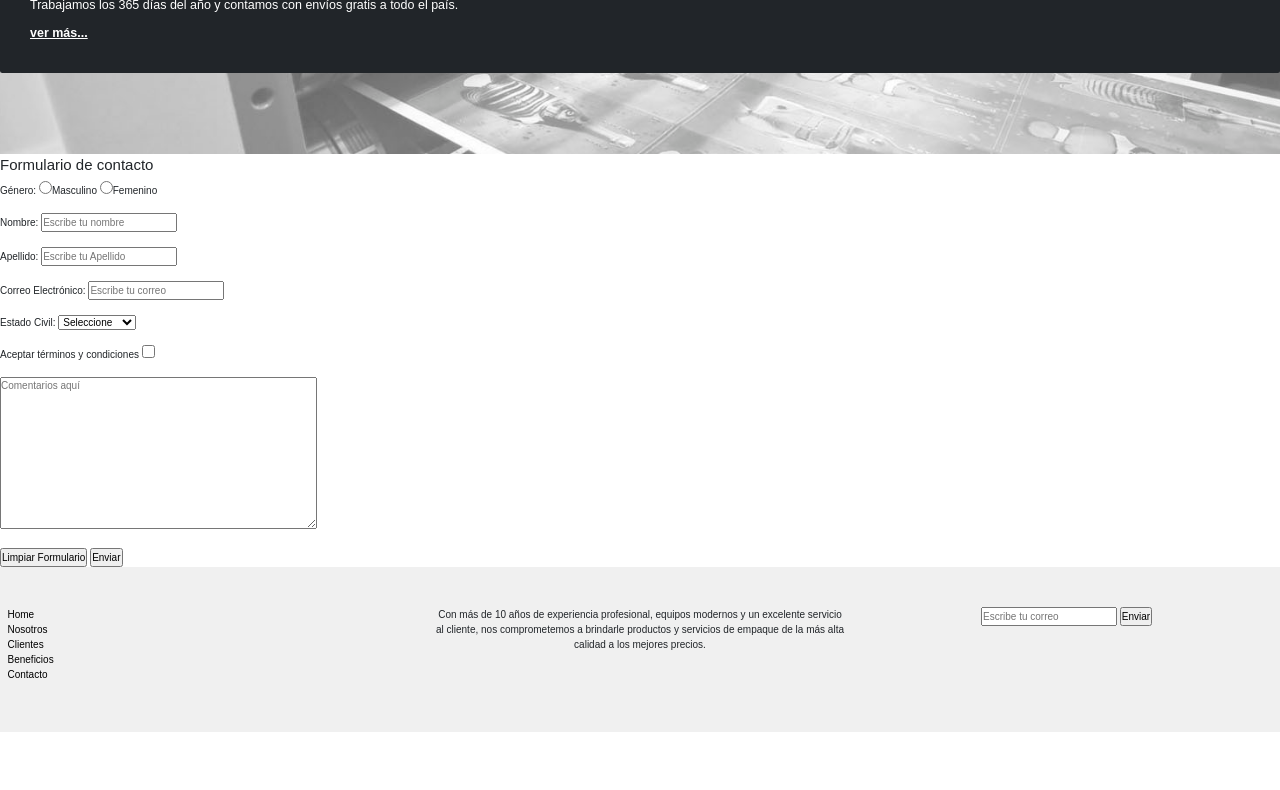
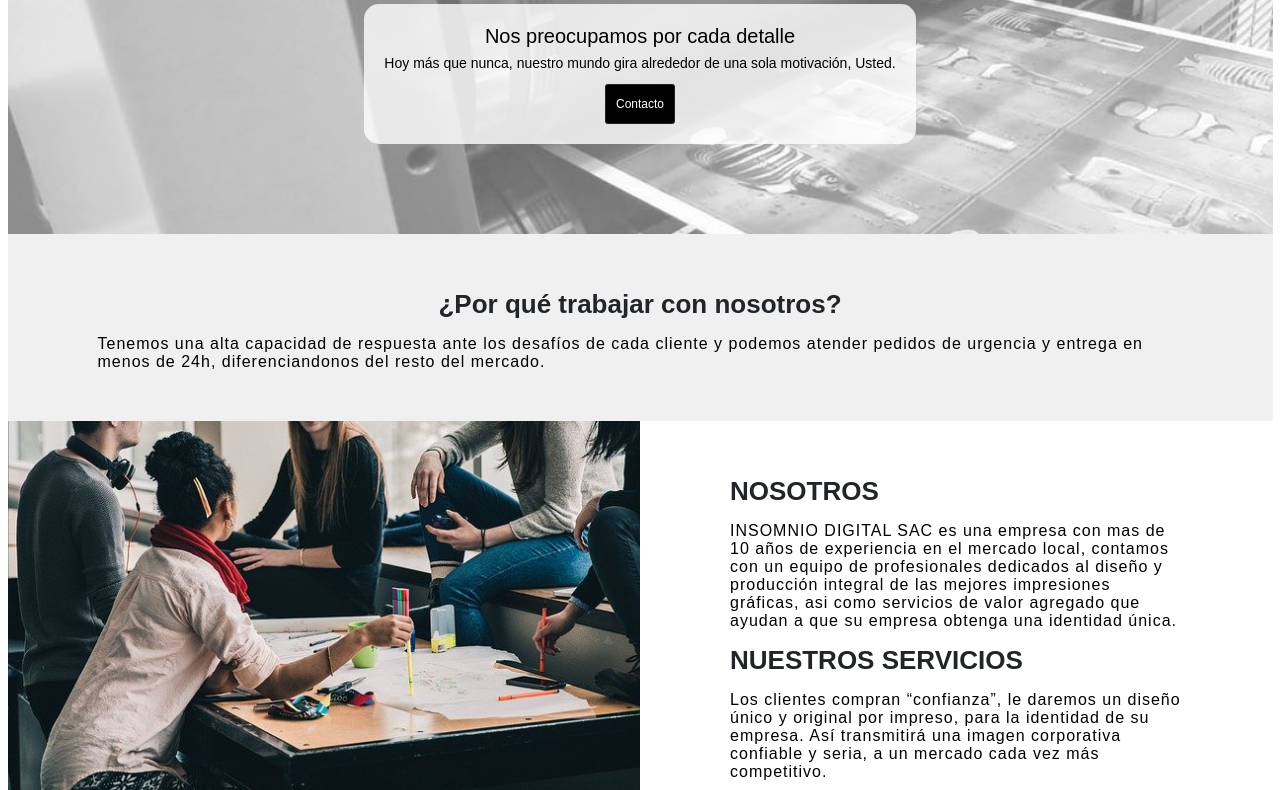
Before and after one commit to JoanJarab/proyecto-coder, a website: page vistas/contacto.html in a window 1280 px wide. Shown: the part 169-959 px from the top of the page. Before the commit the page ends 901 px from the top, so only its background shows below. Drawn offline with nearby package versions, Linux system fonts and the light colour scheme.

Commit message:
arreglos home y nosotros terminadas

```diff
--- a/sass/parciales/_nosotros.scss
+++ b/sass/parciales/_nosotros.scss
@@ -6,21 +6,25 @@
     color: white;
     background-image: url('../../imagenes/portadaNosotros.jpg');
     background-size:cover;
-    background-position: right;
-    height: 25vh;
     background-repeat: no-repeat;
-    padding:0;
-
-
-      background-size: cover;
-      height: 30vh;
-      background-position: top;
+    padding: 0;
+      height: 40vh;
 
   &__callToAction{
   padding:2rem;
   background-color: rgba(255, 255, 255, 0.8);
   color: black;
   border-radius: 1.5rem;
+  font-size: 1.4rem;
+  }
+
+  &__btn{
+
+    color:white;
+    padding: 1rem;
+    background-color: black;
+    font-size: 1.2rem;
+
   }
 
   }
@@ -65,7 +69,7 @@
     &--bg{
       background-image: url(../../imagenes/equipoNosotros.jpg);
       background-size: cover;
-      height: 30vh;
+
       background-position: top;
     }
     &--txt{
--- a/vistas/contacto.html
+++ b/vistas/contacto.html
@@ -60,89 +60,61 @@
 
 
 <!--  =================================================================================
-                        MAIN - PORTADA
+                        NOSOTROS - MAIN - PORTADA
 ======================================================================================-->
 
-<main id="main">
-    <section class="container-fluid portadaNosotros ">
-        <div class="row">
-            <div class="col-md-12">
-                <div class="p-4 p-md-5 mb-4 text-white rounded bg-dark portadaNosotros--fondo">
-                    <div class="col-md-6 px-0">
-                        <h2 class="display-4 fst-italic portadaNosotros__titulo">El socio estratégico que necesitas</h1>
-                        <p class="lead my-3 portadaNosotros__texto">Trabajamos los 365 días del año y contamos con envíos gratis a todo el país.</p>
-                        <p class="lead mb-0 portadaNosotros__btn"><a href="../vistas/contacto.html" class="text-white fw-bold">ver más...</a></p>
-                    </div>
-                </div>
+<main class="container-fluid">
+    <div class="row">
+        <div class="col-md-12">
 
-            </div>
+            <section class="d-flex justify-content-center align-items-center portadaNosotros">
+                        <div class="text-center portadaNosotros__callToAction">
+                                <h2 class="portadaNosotros__titulo">Nos preocupamos por cada detalle</h1>
+                                <p class="portadaNosotros__texto">Hoy más que nunca, nuestro mundo gira alrededor de una sola motivación, Usted.</p>
+                                <a href="../vistas/contacto.html" class="text-white fw-bold"><button type="button" class="btn btn-dark portadaNosotros__btn">Contacto</button></a>
+                        </div>
+            </section>     <!-- Fin de Portada-->
         </div>
-</section>     <!-- Fin de Portada-->
-
+    </div>
 
 <!-- =================================================================================
-                        MAIN - CONTENIDO
+                        NOSOTROS - MAIN - CONTENIDO
 ======================================================================================-->
 
 
-        <form action="" method="GET">
-            <fieldset>
-                <legend>Formulario de contacto</legend>
-                <div>
-                    <label for="contactgender">Género:</label>
-                    <input type="radio" name="contactgender" id="contactgender" value="masculino" required>Masculino
-                    <input type="radio" name="contactgender" id="contactgender" value="femenino" required>Femenino
+            <div class="container-fluid text-center contenidoNosotros">
+                <div class="row justify-content-center">
+                    <div class="col-md-12 contenidoNosotros__primerTexto">
+                        <h2 class="contenidoNosotros__titulo2">¿Por qué trabajar con nosotros?</h2>
+                        <p class="contenidoNosotros__texto">Tenemos una alta capacidad de respuesta ante los desafíos de cada cliente y podemos atender pedidos de urgencia y entrega en menos de 24h, diferenciandonos del resto del mercado.
+                        </p>
+                    </div>
+                    <div class="col-md-6 contenidoNosotros--bg">
+                    </div>
+                    <div class="col-md-6 contenidoNosotros--txt">
+                        <h2 class="contenidoNosotros__titulo">NOSOTROS</h2>
+                        <p class="contenidoNosotros__texto">INSOMNIO DIGITAL SAC es una empresa con mas de 10 años de experiencia en
+                            el
+                            mercado local, contamos con un equipo de profesionales dedicados al diseño y producción
+                            integral de las mejores impresiones gráficas, asi como servicios de valor agregado que
+                            ayudan a que su empresa obtenga una identidad única.
+                        </p>
+                        <h2 class="contenidoNosotros__titulo">NUESTROS SERVICIOS</h2>
+                        <p class="contenidoNosotros__texto">Los clientes compran “confianza”, le daremos un diseño único y
+                            original
+                            por impreso, para la identidad de su empresa.
+                            Así transmitirá una imagen corporativa confiable y seria, a un mercado cada vez más
+                            competitivo.
+                        </p>
+                    </div>
+
                 </div>
-                <br>
-                <div>
-                    <label for="contactname">Nombre:</label>
-                    <input type="text" name="contactname" id="contactname" placeholder="Escribe tu nombre" required>
-                </div>
-                <br>
-                <div>
-                    <!--no obligatorio-->
-                    <label for="contactsurname">Apellido:</label>
-                    <input type="text" name="contactsurname" id="contactsurname" placeholder="Escribe tu Apellido
-                ">
-                </div>
-                <br>
-                <div>
-                    <label for="contactemail">Correo Electrónico:</label>
-                    <input type="email" name="contactemail" id="contactemail" placeholder="Escribe tu correo" required>
-                </div>
-                <br>
-                <div>
-                    <label for="civilst">Estado Civil:</label>
-                    <select name="civilst" id="civilst" required>
-                        <option value="" disabled selected>Seleccione</option>
-                        <option value="soltero">Soltero/a</option>
-                        <option value="casado">Casado/a</option>
-                        <option value="viudo">Viudo/a</option>
-                        <option value="divorciado">Divorciado/a</option>
-                    </select>
-                </div>
-                <br>
-                <div>
-                    <label for="contactterm">Aceptar términos y condiciones</label>
-                    <input type="checkbox" name="contactterm" id="contactterm" value="1" required>
-                </div>
-                <br>
+            </div>
 
-                <div>
-                    <textarea name="contactcomment" id="contactcomment" cols="50" rows="10"
-                        placeholder="Comentarios aquí" required></textarea>
-                </div>
-                <br>
-                <div>
-                    <input type="reset" value="Limpiar Formulario" name="resetform">
-                    <input type="submit" value="Enviar" name="submitform">
-                </div>
 
-            </fieldset>
-        </form>
+    </main><!-- acaba mi página y empieza el footer-->
 
-    </main>
-    <!-- acaba mi página y empieza el footer-->
+
 
 <!-- =================================================================================
                         FOOTER
```
Also changed, not shown: vistas/clientes.html (+45 -91 lines), vistas/nosotros.html (+3 -3 lines), vistas/servicios.html (+46 -29 lines), estilos/main.css, 1 other file.
